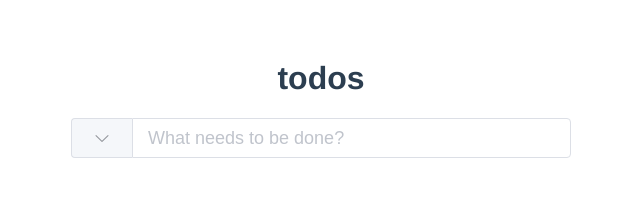
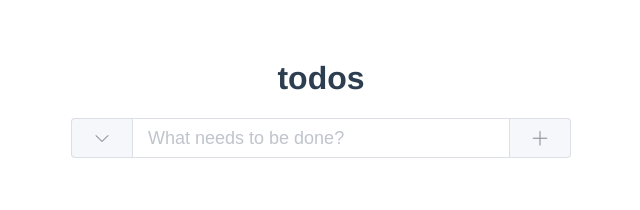
Before and after one commit to LaylaWang17/todo-list-demo, a Vue app: page / in a window 1280 px wide. Shown: the top 210 px of the page, without its empty margins (319-959 px from the left). Built offline with nearby package versions, Linux system fonts and the light colour scheme.

Commit message:
add feature to add todo

```diff
--- a/src/App.vue
+++ b/src/App.vue
@@ -1,8 +1,8 @@
 <template>
   <div id="app">
     <h1>todos</h1>
-    <new-todo></new-todo>
-    <List></List>
+    <new-todo @add-todo="addTodo"></new-todo>
+    <List :todos="todos"></List>
   </div>
 </template>
 
@@ -15,6 +15,16 @@ export default {
   components: {
     NewTodo,
     List
+  },
+  data() {
+    return {
+      todos: []
+    };
+  },
+  methods: {
+    addTodo(todo) {
+      this.todos.push(todo);
+    }
   }
 };
 </script>
--- a/src/components/List.vue
+++ b/src/components/List.vue
@@ -5,12 +5,11 @@
 </template>
 <script>
 export default {
-  props: { initTodos: [] },
+  props: { todos: Array },
   data() {
     return {
       checkAll: false,
-      checkedTodos: [],
-      todos: this.initTodos
+      checkedTodos: []
     };
   },
   methods: {
--- a/src/components/NewTodo.vue
+++ b/src/components/NewTodo.vue
@@ -1,6 +1,7 @@
 <template>
   <el-input class="input" v-model="input" placeholder="What needs to be done?">
     <el-button slot="prepend" icon="el-icon-arrow-down" @click="handleCheckAll"></el-button>
+    <el-button slot="append" icon="el-icon-plus" @click="handleAddTodo"></el-button>
   </el-input>
 </template>
 <script>
@@ -11,7 +12,11 @@ export default {
     };
   },
   methods: {
-    handleCheckAll() {}
+    handleCheckAll() {},
+    handleAddTodo() {
+      this.$emit("add-todo", this.input);
+      this.input = "";
+    }
   }
 };
 </script>
```
